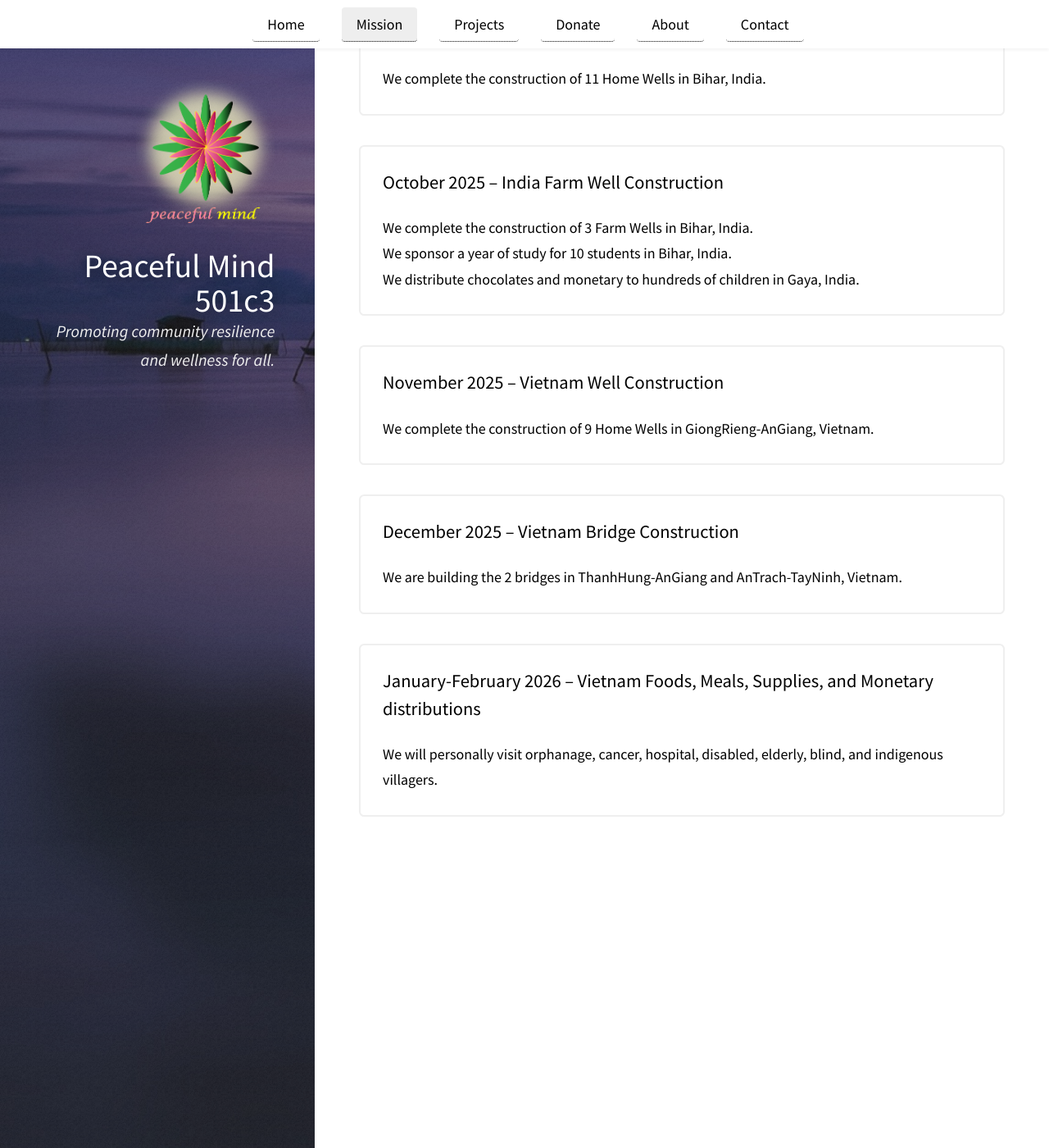
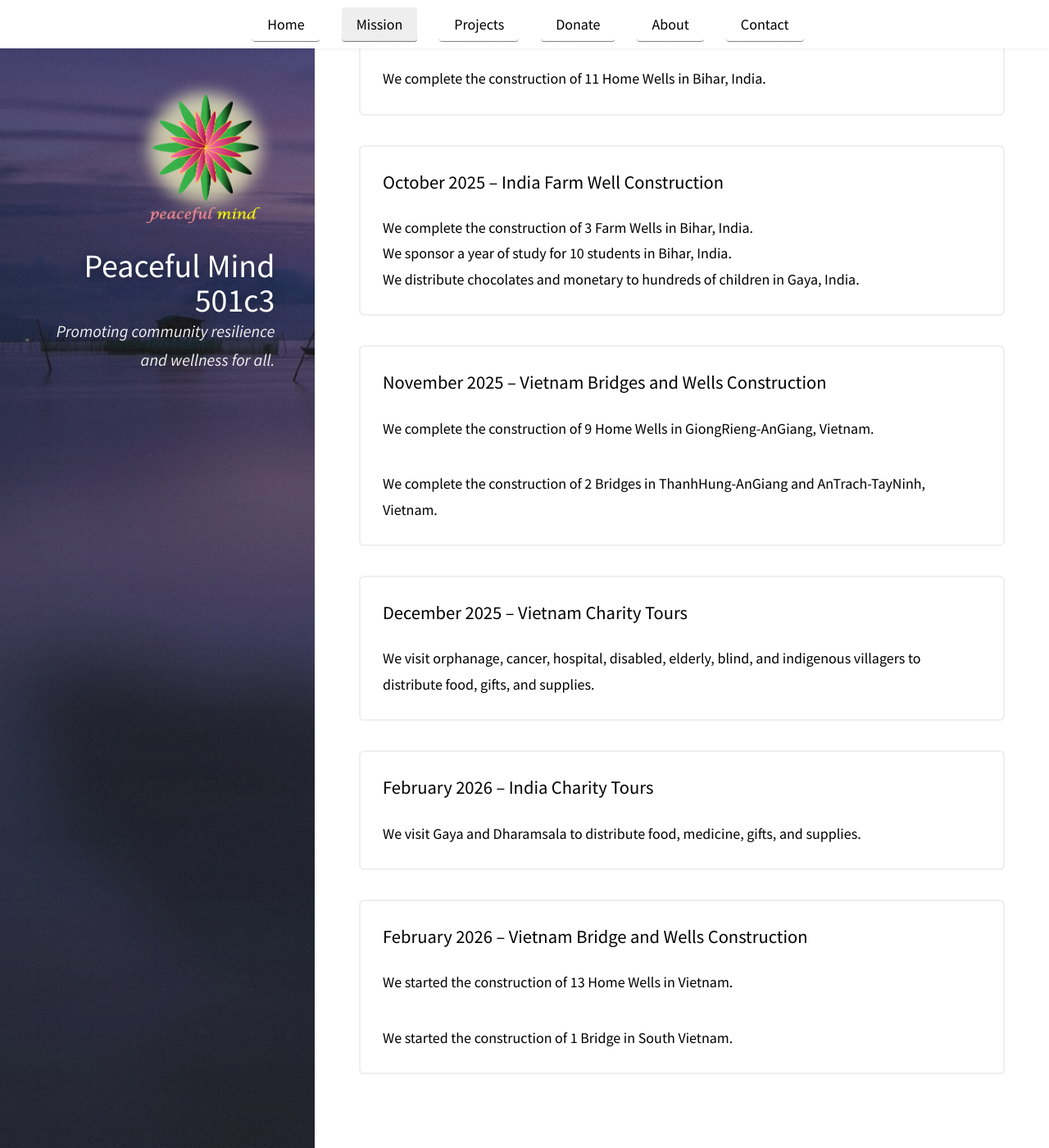
Before and after one commit to peacefulcenter/peacefulcenter.github.io, a Jekyll site: the page built from pages/mission.md, in a window 1280 px wide and 1400 px high, scrolled down 1099 px. Shown: the whole window at 82% size. Built offline with Jekyll 4.4.1, drawn with Linux system fonts in a browser that asks for light colours.

Commit message:
updated progress

```diff
--- a/pages/mission.md
+++ b/pages/mission.md
@@ -36,17 +36,25 @@ permalink: /:basename/
         We distribute chocolates and monetary to hundreds of children in Gaya, India.</p>
   </div>
   <div class="box">
-    <h3>November 2025 – Vietnam Well Construction</h3>
+    <h3>November 2025 – Vietnam Bridges and Wells Construction</h3>
     <p>We complete the construction of 9 Home Wells in GiongRieng-AnGiang, Vietnam.</p>
+    <p>We complete the construction of 2 Bridges in ThanhHung-AnGiang and AnTrach-TayNinh, Vietnam.</p>
   </div>
   <div class="box">
-    <h3>December 2025 – Vietnam Bridge Construction</h3>
-    <p>We are building the 2 bridges in ThanhHung-AnGiang and AnTrach-TayNinh, Vietnam.</p>
+    <h3>December 2025 – Vietnam Charity Tours</h3>
+    <p>We visit orphanage, cancer, hospital, disabled, elderly, blind, and indigenous villagers to distribute food, gifts, and supplies.</p>
   </div>
-  <div class="box">
-    <h3>January-February 2026 – Vietnam Foods, Meals, Supplies, and Monetary distributions</h3>
-    <p>We will personally visit orphanage, cancer, hospital, disabled, elderly, blind, and indigenous villagers.</p>
+ <div class="box">
+    <h3>February 2026 – India Charity Tours</h3>
+    <p>We visit Gaya and Dharamsala to distribute food, medicine, gifts, and supplies.</p>
   </div>
+ <div class="box">
+    <h3>February 2026 – Vietnam Bridge and Wells Construction</h3>
+    <p>We started the construction of 13 Home Wells in Vietnam.</p>
+    <p>We started the construction of 1 Bridge in South Vietnam.</p>
+  </div>
+
+
 </section>
 <!--
 <section id="three">
```
Also changed, not shown: pages/projects.md (+2 -1 lines).
